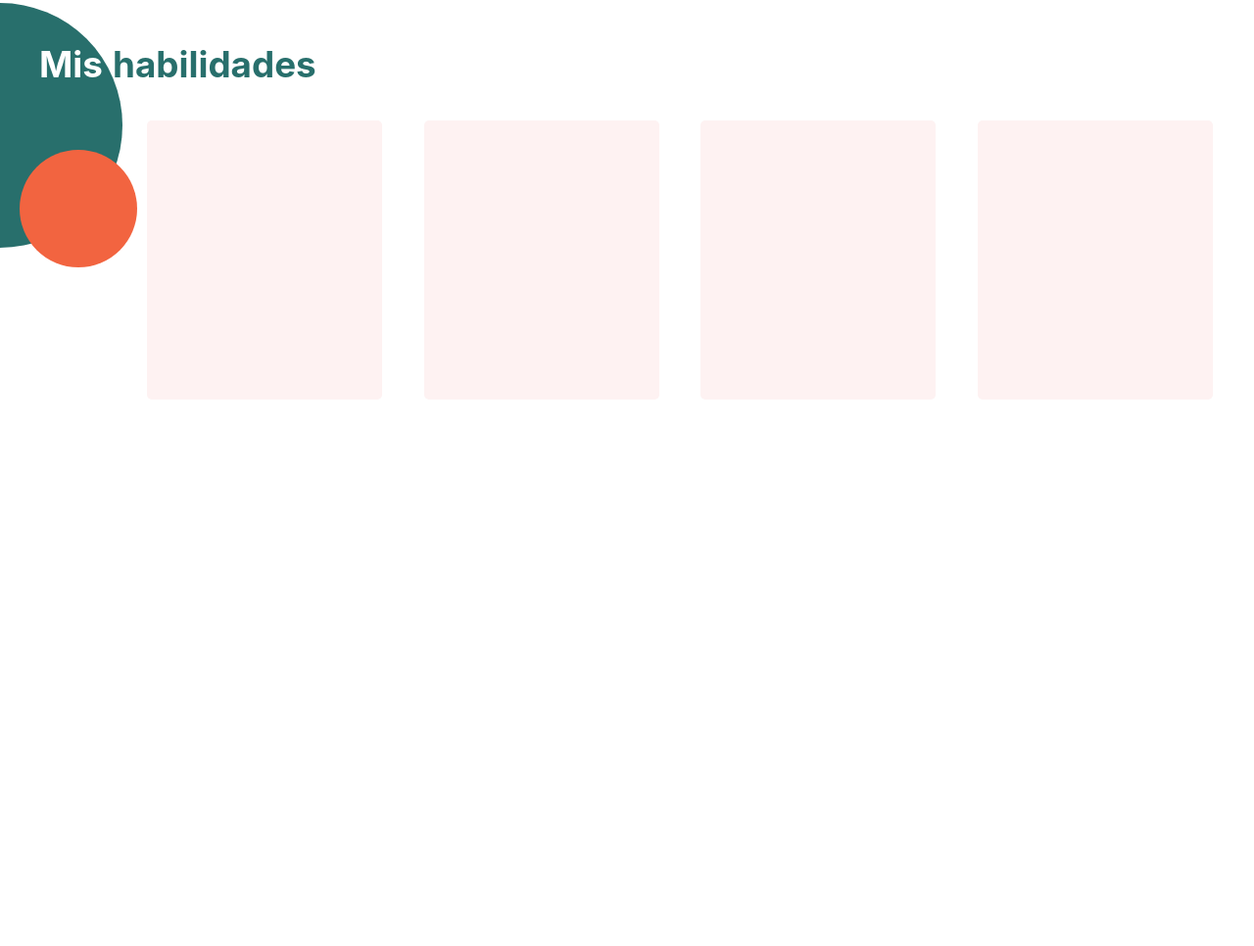
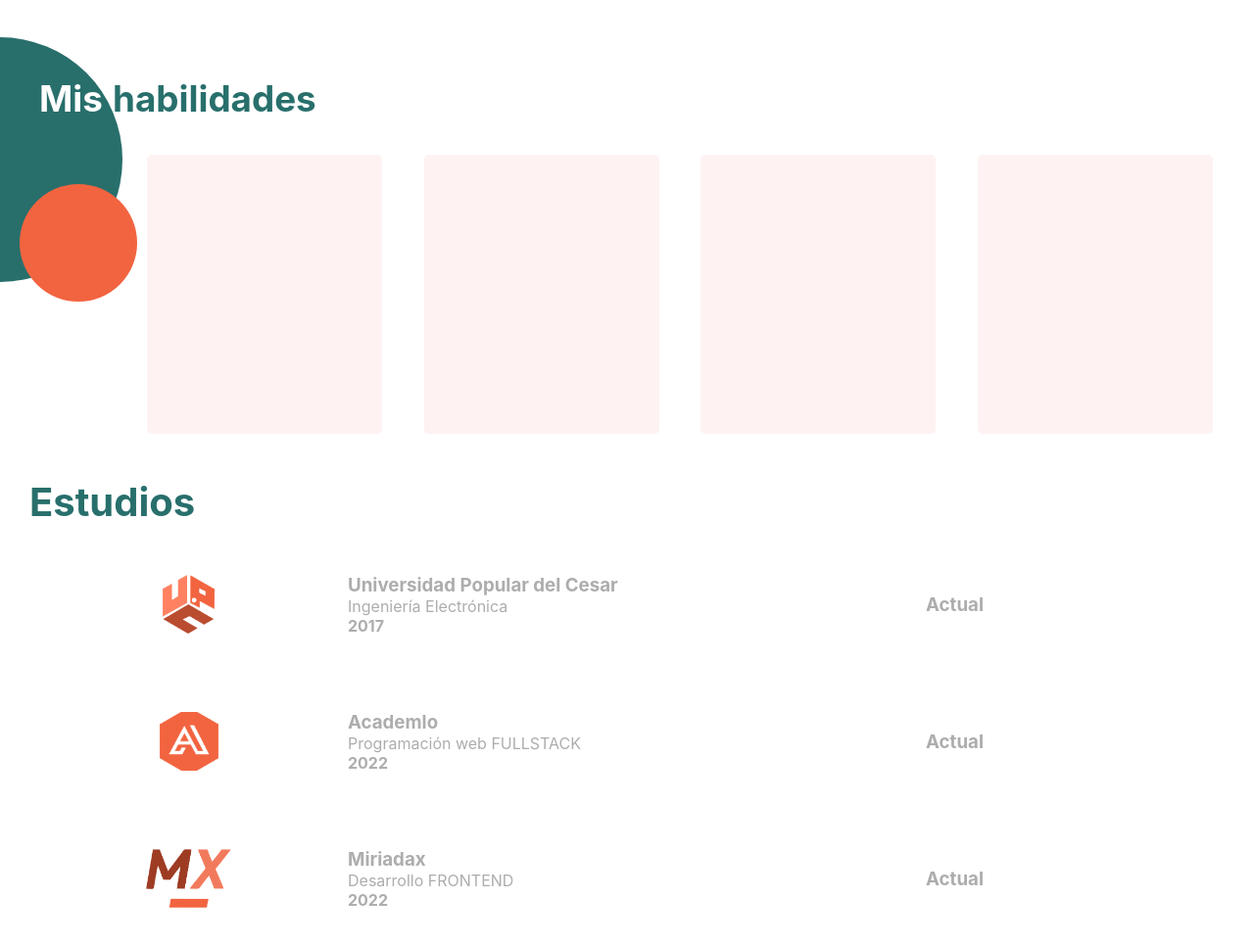
Before and after one commit to YisussDev/portafolio-academlo, a plain HTML site: page index.html in a window 1280 px wide. Shown: the part 1322-2288 px from the top of the page at 98% size. Drawn offline with Linux system fonts and the light colour scheme; a web font is replaced by a local one.

Commit message:
añadido estudios

```diff
--- a/estilos/section1.css
+++ b/estilos/section1.css
@@ -8,6 +8,8 @@ h1{
     z-index: 2000;
     height: 300px;
     width: 60px;
+    left: 20px;
+    top: 150px;
 }
 .redes > div {
     width: 60px;
@@ -30,21 +32,27 @@ h1{
     width: 50%;
 }
 .perfil{
-    display:block;
-    height: calc(100% - 115px);
     width: 100%;
+    height: 500px;
+    display: flex;
+    justify-content: center;
+    margin-top: 120px;
 }
-.perfil > img {
-    position: absolute;
-    bottom:0px;
-    height:70%;
-    left: 15%;
-    width: auto;
+.perfilImg {
+    height: 100%;
+    width: 300px;
+    z-index: 1000;
+    display: flex;
+    justify-content: center;
+
+}
+.perfilImg > img {
+    height: 100%;
 }
 .circle {
     position: absolute;
-    height: 250px;
-    width: 250px;
+    height: 280px;
+    width: 280px;
     border-radius: 50%;
     background-color: var(--azul);
     bottom: 150px;
@@ -59,7 +67,11 @@ h1{
     }
     .section1{
         position: relative;
+        display: grid;
+        grid-template-rows: auto auto;
         background-color: var(--beige);
-        padding:50px 0px 0px 30px;
+        padding-top: 50px;
+        padding-left: 20px;
+        padding-right: 20px;
         overflow: hidden;
     }
--- a/estilos/section2.css
+++ b/estilos/section2.css
@@ -1,6 +1,7 @@
 .section2 {
     display: grid;
-    grid-template-rows: auto auto;
+    grid-template-rows: 480px 500px;
+    height: 980px;
 }
 #acercaDeMi{
     padding: 80px 20px 0px 20px;
@@ -15,7 +16,9 @@
     color: var(--gris);
 }
 #misHabilidades {
+    margin-top: 80px;
     position: relative;
+    height: 500px;
 
 }
 #misHabilidades > h2 {
--- /dev/null
+++ b/estilos/section3.css
@@ -0,0 +1,44 @@
+.section3{
+    position: relative;
+    padding: 30px;
+    min-height: 900px;
+}
+.section3 > h2 {
+    color: var(--azul);
+    font-size: 2.5rem;
+}
+.listaEstudios {
+    margin-top: 20px;
+    display: grid;
+    grid-template-rows: 120px 120px 120px;
+    row-gap: 20px;
+}
+.tarjetasEstudios {
+    height: 100%;
+    width: 100%;
+    display: grid;
+    padding: 0px 20px;
+    grid-template-columns: 1fr 2fr 1fr;
+    column-gap: 20px;
+    border-radius: 10px;
+}
+.imgEstudio{
+    height: 120px;
+    width: 100%;
+    display: flex;
+    justify-content: center;
+    align-items: center;
+
+}
+.imgEstudio > img {
+    height: 50%;
+    width: auto;
+    object-fit: cover;
+}
+.institucionEstudios {
+    height: 100%;
+    display: flex;
+    color: var(--gris);
+    flex-direction: column;
+    justify-content: center;
+}
--- a/index.html
+++ b/index.html
@@ -7,6 +7,7 @@
     <link rel="stylesheet" href="./estilos/nav.css">
     <link rel="stylesheet" href="./estilos/section1.css">
     <link rel="stylesheet" href="./estilos/section2.css">
+    <link rel="stylesheet" href="./estilos/section3.css">
     <title>Document</title>
 </head>
 <body>
@@ -36,9 +37,11 @@
           <img src="./images/linkedin.svg" alt="">
         </div>
       </div>
+      <div class="circle"></div>
       <div class="perfil">
-        <div class="circle"></div>
-        <img src="./images/perfil.png" alt="">
+        <div class="perfilImg">
+          <img src="./images/perfil.png" alt="">
+        </div>
       </div>
 
     </section>
@@ -60,7 +63,48 @@
     </div>
     </section>
     <section class="section3">
-
+      <h2>Estudios</h2>
+      <div class="listaEstudios">
+        <div class="tarjetasEstudios">
+          <div class="imgEstudio">
+            <img src="./images/unicesar.png" alt="">
+          </div>
+          <div class="institucionEstudios">
+            <h3>Universidad Popular del Cesar</h3>
+            <p>Ingeniería Electrónica</p>
+            <h4>2017</h4>
+          </div>
+          <div class="institucionEstudios">
+            <h3>Actual</h3>
+          </div>
+        </div>
+        <div class="tarjetasEstudios">
+          <div class="imgEstudio">
+            <img src="./images/academlo.png" alt="">
+          </div>
+          <div class="institucionEstudios">
+            <h3>Academlo</h3>
+            <p>Programación web FULLSTACK</p>
+            <h4>2022</h4>
+          </div>
+          <div class="institucionEstudios">
+            <h3>Actual</h3>
+          </div>
+        </div>
+        <div class="tarjetasEstudios">
+          <div class="imgEstudio">
+            <img src="./images/miriadax.png" alt="">
+          </div>
+          <div class="institucionEstudios">
+            <h3>Miriadax</h3>
+            <p>Desarrollo FRONTEND</p>
+            <h4>2022</h4>
+          </div>
+          <div class="institucionEstudios">
+            <h3>Actual</h3>
+          </div>
+        </div>
+      </div>
     </section>
   </main>
 </body>
```
Also changed, not shown: images/academlo.png (added), images/miriadax.png (added), images/unicesar.png (added).
